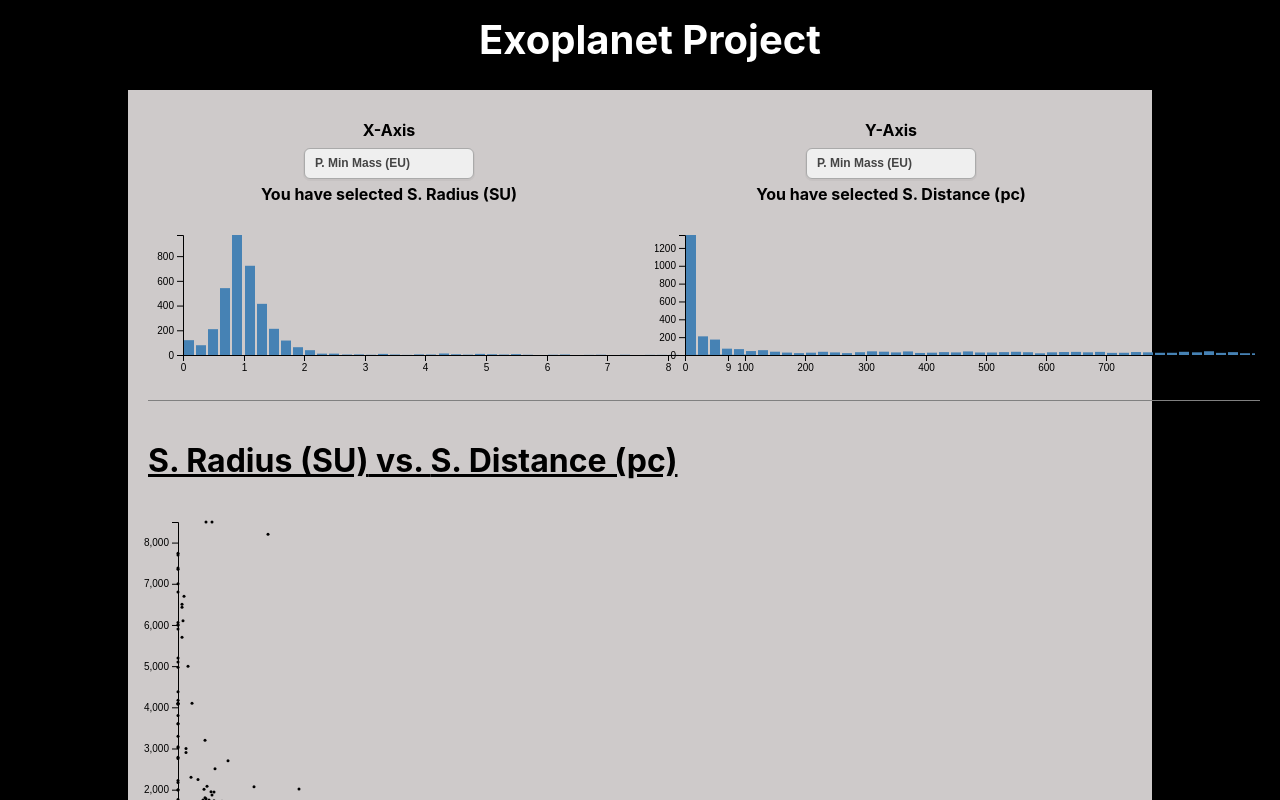
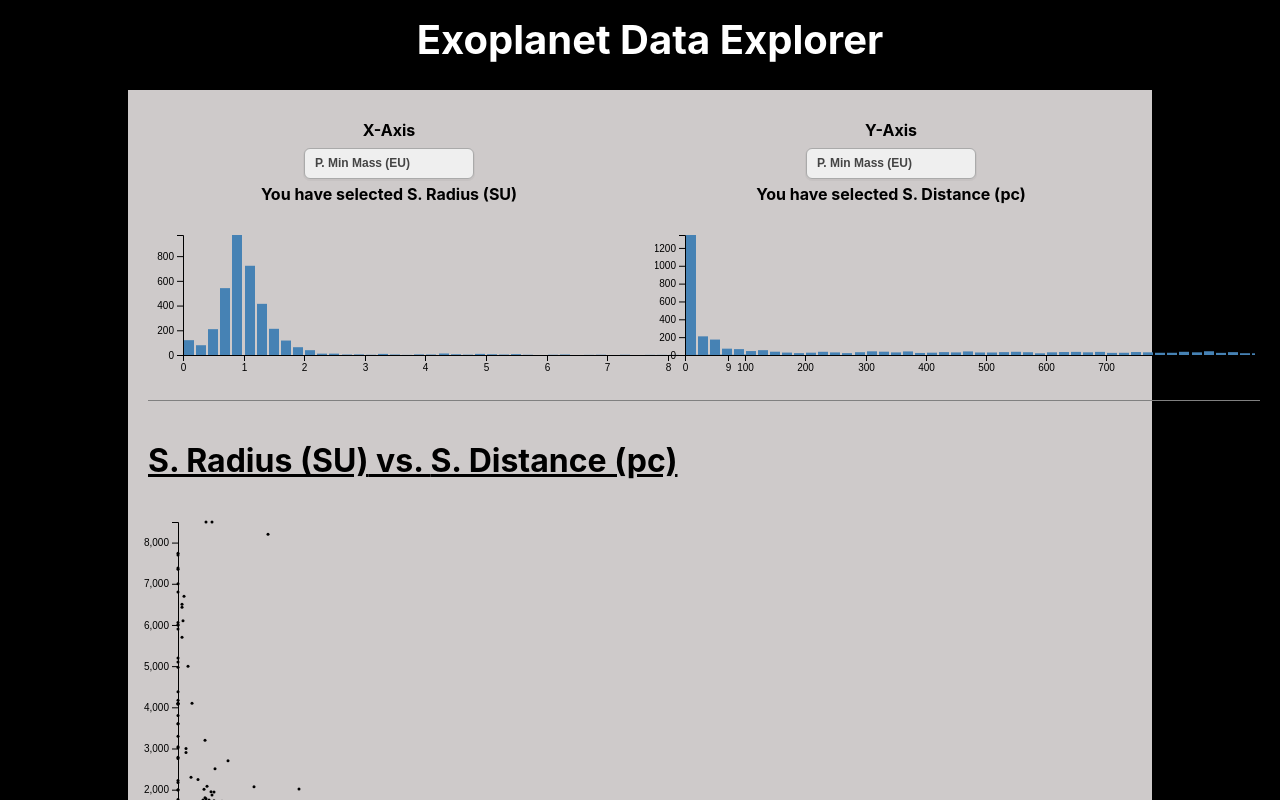
Before and after one commit to k-2tha-brimm/exoplanet-visualization, a React (Create React App) app: page / in a window 1280 px wide. Shown: the top 800 px of the page. Built offline with nearby package versions, Linux system fonts and the light colour scheme.

Commit message:
fix title

```diff
--- a/src/App.js
+++ b/src/App.js
@@ -262,7 +262,7 @@ populateScatter() {
     return (
       <div className="App">
         <header className="top-bar">
-          Exoplanet Project
+          Exoplanet Data Explorer
         </header>
 
         <div className="histogram-container">
```
